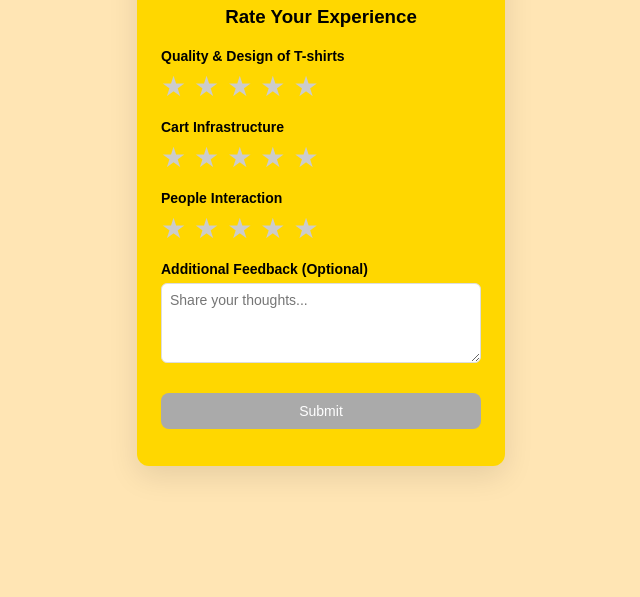
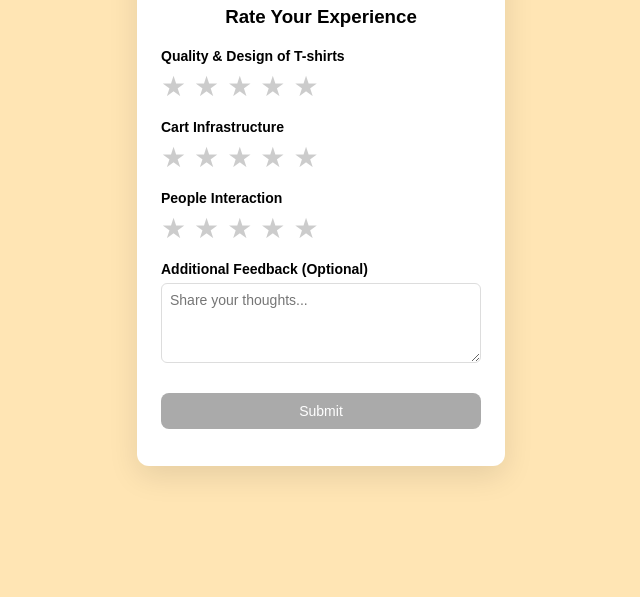
Before and after one commit to clothingculturecart/RatingSite, a plain HTML site: page index.html in a window 1280 px wide. Shown: the part 219-816 px from the top of the page, without its empty margins (319-959 px from the left). Drawn offline with Linux system fonts and the light colour scheme.

Commit message:
Update index.html

```diff
--- a/index.html
+++ b/index.html
@@ -15,7 +15,7 @@
       background: #ffe5b4;
     }
     .card {
-      background: #FFD700;
+      background: #fff;
       padding: 24px;
       border-radius: 12px;
       box-shadow: 0 10px 30px rgba(0,0,0,0.1);
```
